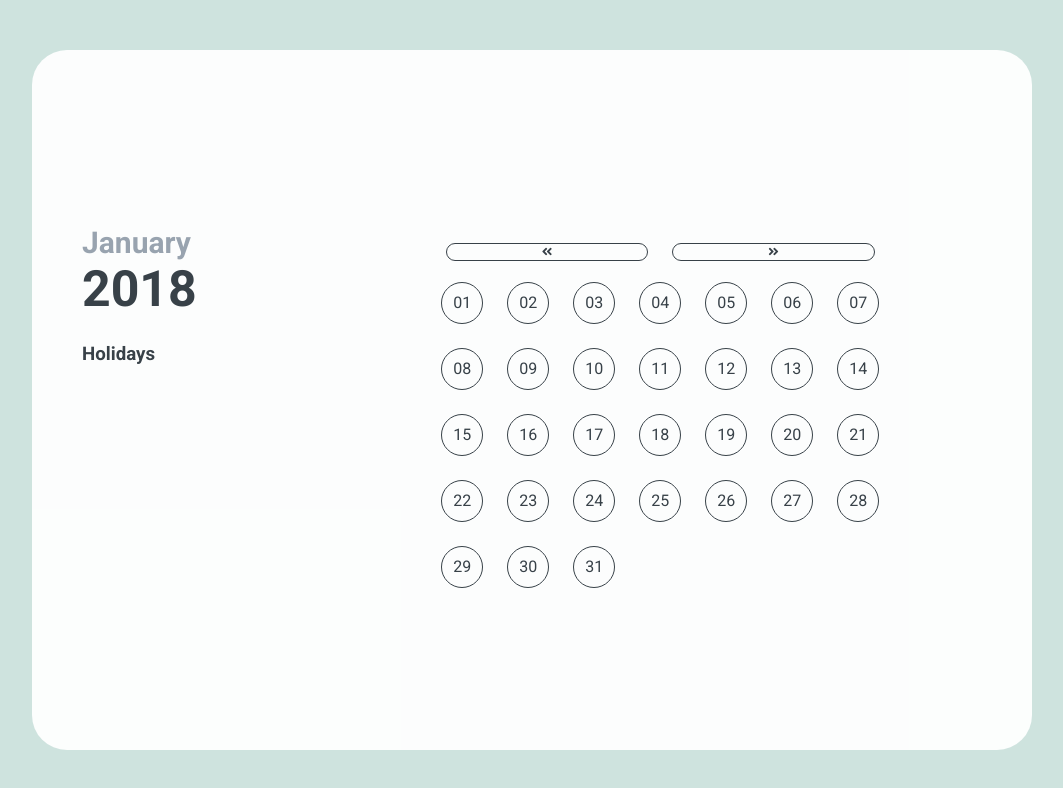
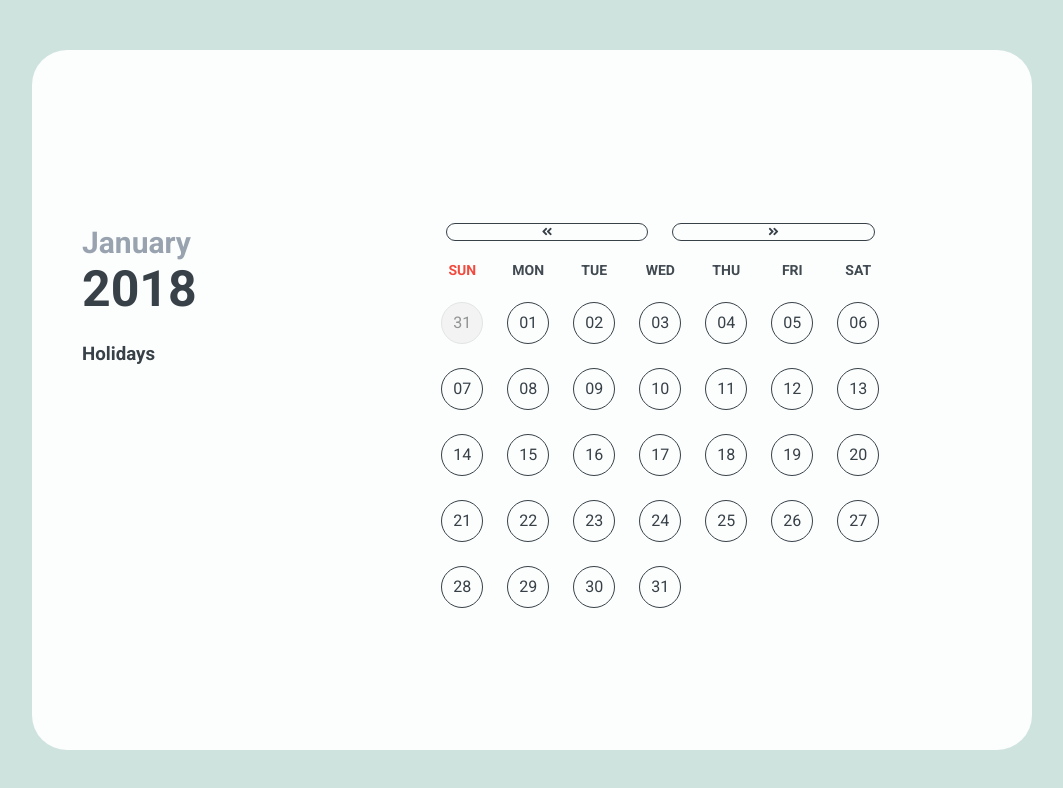
Before and after one commit to MattLeuterio/ajax-ex-calendar, a plain HTML site: page index.html in a window 1280 px wide. Shown: the whole page, without its empty margins (108-1171 px from the left). Drawn offline with nearby package versions, Linux system fonts and the light colour scheme; no server answers.

Commit message:
Added more functionality: (DaysInWeek + DaysInMonth)

```diff
--- a/assets/css/main.css
+++ b/assets/css/main.css
@@ -11,10 +11,6 @@ body {
     font-family: 'Roboto', sans-serif;
     justify-content: center;
     align-items: center;
-    /* background-image: url('https://source.unsplash.com/1200x800/?nature,city'); */
-    background-repeat: no-repeat;
-    background-position: center;
-    background-size: cover;
 }
 
 /* utility */
@@ -116,16 +112,44 @@ body {
     flex-wrap: wrap;
 }
 
-li.day {
+.days-list {
+    width: 462px;
+    justify-content: center;
+}
+
+.days-list h3 {
+    font-size: 14px;
+}
+
+.days-list li {
+    margin: 0 13px 0;
+    color: #394249;
+}
+
+li {
+    width: 30px;
+    height: 30px;
     display: flex;
     justify-content: center;
     align-items: center;
     padding: 20px;
-    border: 1px solid #303941;
-    width: 30px;
-    height: 30px;
+    margin: 12px;
+}
+
+.days-list li:first-child {
+    color: #F44336;
+}
+
+li.blank {
+    border: 1px solid rgb(229, 229, 229);
+    background: rgb(244, 244, 244);
     border-radius: 50%;
-    margin: 12px;
+    color: #8f8f8f
+}
+
+li.day {
+    border: 1px solid #303941;;
+    border-radius: 50%;
     color: #303941;
 }
 
--- a/assets/js/main.js
+++ b/assets/js/main.js
@@ -9,7 +9,6 @@ $(document).ready(function () {
 
     // Punto di partenza
     var baseMonth = moment('2018-01-01');
-    console.log(baseMonth);
 
     // Init Hndlenars
     var source = $('#day-template').html();
@@ -73,6 +72,62 @@ $(document).ready(function () {
 function printMonth(template, date) {
     // numero giorni nel mese
     var daysInMonth = date.daysInMonth();
+
+    // numero primo giorno del mese
+    var numFirstDay = date.day();
+
+    // prendo il mese precedente al corrente
+    var getMonthPrev = date.get('month') - 1;
+
+    // creo un oggetto momento con il mese precedente
+    var prevMonth = moment({
+        y: date.year(),
+        M: getMonthPrev
+    })
+
+    // leggo quanti giorni contiene il mese precedente
+    var prevMonthDays = prevMonth.daysInMonth()
+
+    // a questi giorni aggiungo sottraggo il numero nella settimana ed aggiungo 1
+    // così setto da dove far partire la numerazione ed ho la variabile da inserire come valore nei blankBoxes
+    prevMonthDays = (prevMonthDays - numFirstDay) + 1;
+
+
+
+    // se è il primo giorno è diverso da 0
+    if (numFirstDay != 0) {
+
+        // crea un box vuoto fino ad arrivare al numero del primo giorno del mese
+        for(var x = 0; x < numFirstDay; x++) {
+
+            if (date.month() != 0) {
+
+                var blankBoxes = {
+                    class: 'blank',
+                    day: prevMonthDays
+                }
+
+                prevMonthDays = prevMonthDays + 1;
+
+                // stampa tramite il template i box vuoti creati
+                var htmlBlankBoxes = template(blankBoxes);
+                $('.month-list').append(htmlBlankBoxes);
+            } else {
+                var blankBoxes = {
+                    class: 'blank',
+                    day: 31
+                }
+
+                    // stampa tramite il template i box vuoti creati
+                    var htmlBlankBoxes = template(blankBoxes);
+                    $('.month-list').append(htmlBlankBoxes);
+            }
+
+            }
+
+        }
+
+
 
     //  setta header
     $('.info-sidebar h1').html( date.format('MMMM') );
@@ -151,9 +206,8 @@ function printHoliday(date) {
 // cambiare mese con il controller
 
 function nextMonth(baseMonth, template, date) {
-    sbaseMonth.add(1, 'months');
+    baseMonth.add(1, 'months');
     $('.month-list').html('')
     printMonth(template, date);
-
     printHoliday(date);
 }
--- a/index.html
+++ b/index.html
@@ -32,6 +32,31 @@
             <span class="control left"><i class="fas fa-angle-double-left"></i></span>
             <span class="control right"><i class="fas fa-angle-double-right"></i></span>
         </div>
+        <div class="days-week">
+            <ul class="days-list u_flex">
+                <li>
+                    <h3>SUN</h3>
+                </li>
+                <li>
+                    <h3>MON</h3>
+                </li>
+                <li>
+                    <h3>TUE</h3>
+                </li>
+                <li>
+                    <h3>WED</h3>
+                </li>
+                <li>
+                    <h3>THU</h3>
+                </li>
+                <li>
+                    <h3>FRI</h3>
+                </li>
+                <li>
+                    <h3>SAT</h3>
+                </li>
+            </ul>
+        </div>
         <ul class="month-list u_flex"></ul>
     </div>
 </div>
```
